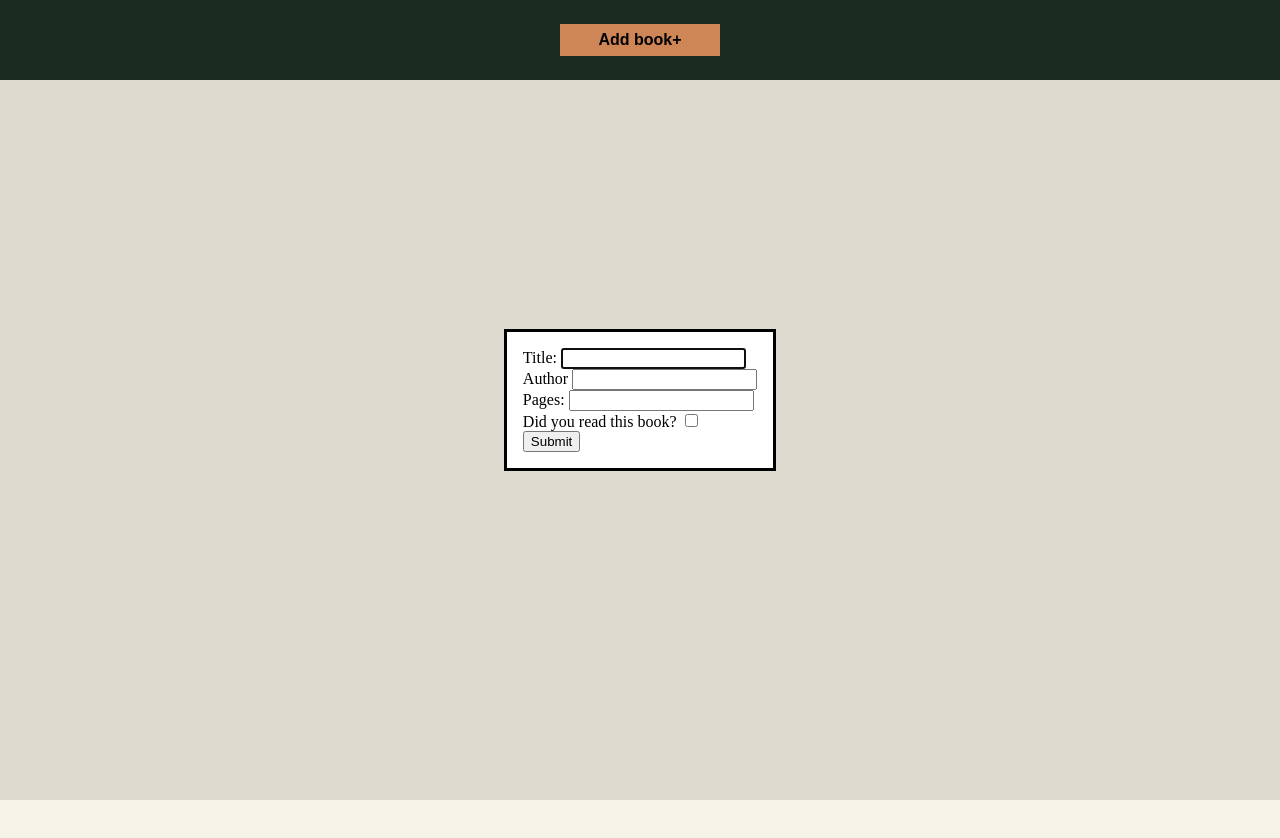
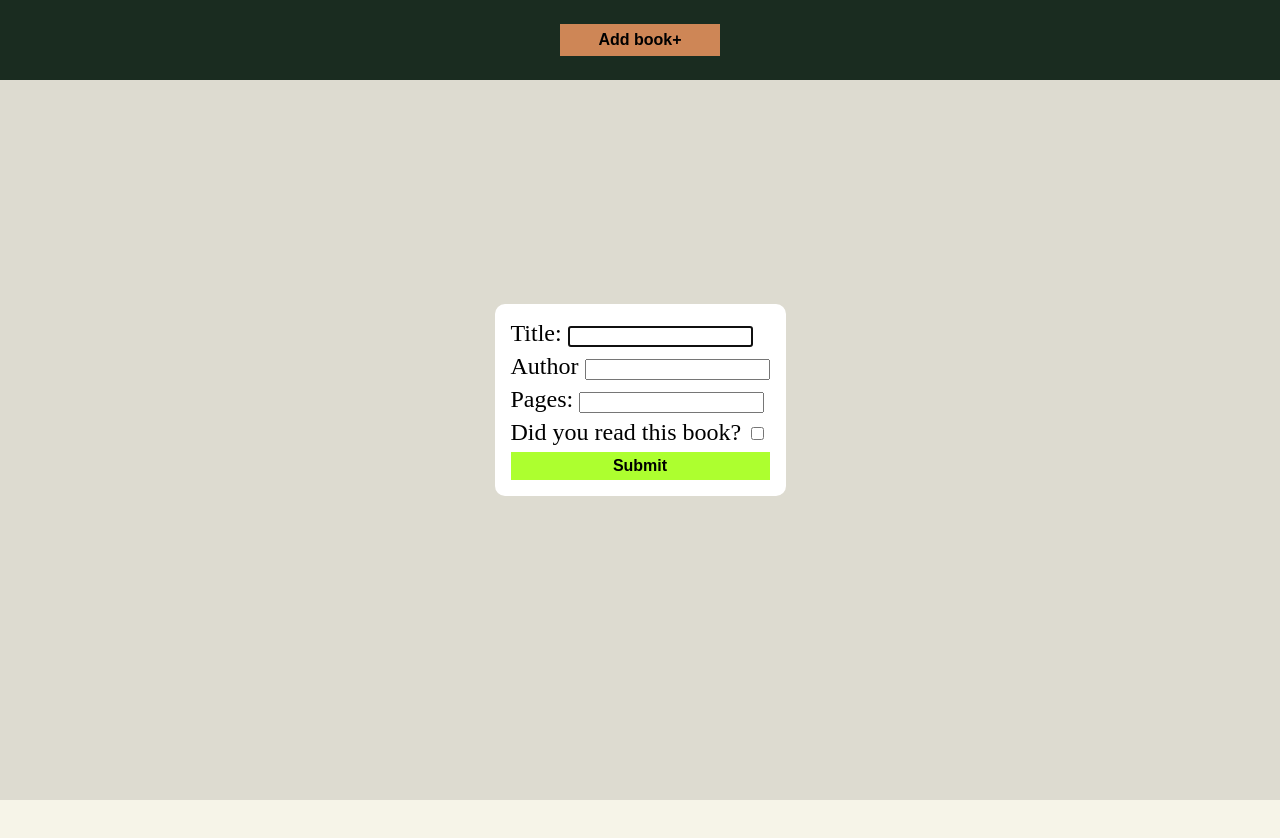
Before and after one commit to MotoMonke/Library, a plain HTML site: page index.html in a window 1280 px wide. Both pictures are taken after a click on the button "Add book+". Drawn offline with Linux system fonts and the light colour scheme.

Commit message:
Styled dialog element

```diff
--- a/style.css
+++ b/style.css
@@ -69,5 +69,21 @@ main{
     background-color: var(--color-2);
 }
 dialog{
-
+    border:none;
+    border-radius: 10px;
+    height:10rem;
 }
+dialog form{
+    height:100%;
+    display: flex;
+    flex-direction: column;
+    justify-content: space-between;
+    font-size: 1.5rem;
+}
+dialog form button{
+    font-weight: bold;
+    font-size: 1rem;
+    border: none;
+    background-color: greenyellow;
+    padding:5px 0;
+}
```
